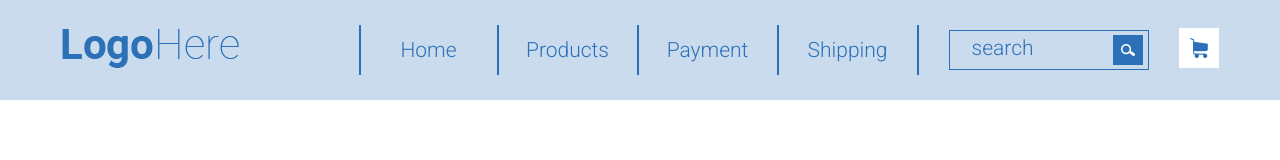
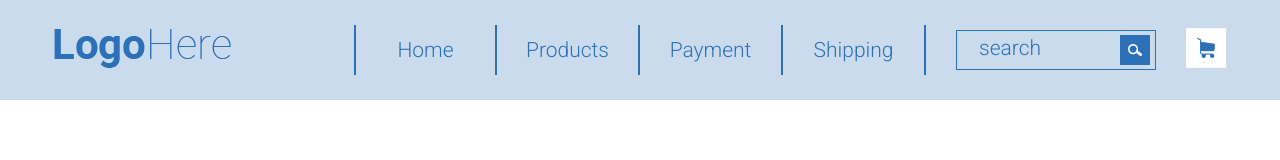
Before and after one commit to Karavan-Ivan/Homework-8, a plain HTML site: page index.html in a window 1280 px wide. Drawn offline with Linux system fonts and the light colour scheme.

Commit message:
change width

```diff
--- a/style.css
+++ b/style.css
@@ -15,10 +15,8 @@ header {
 }
 .menu {
     padding: 15px;
-    width: 140px;
+    width: 143px;
     height: 50px;
-}
-.menu {
     color: #2c71b8;
     border-right: 2px solid #2c71b8;
     font-family: 'Roboto';
@@ -29,7 +27,7 @@ header div:nth-child(2) {
     border-left: 2px solid #2c71b8;
 }
 .logo {
-    margin-right: 120px;
+    margin-right: 123px;
     width: 177px;
 }
 .search {
@@ -60,8 +58,10 @@ header div:nth-child(2) {
     font-size: 21px;
     font-family: 'Roboto';
 }
+.cut {
+    margin-left: 15px;
+}
 .cut img {
     background-color: #ffffff;
     padding: 10px 11px 10px 11px;
-    margin-left: 15px;
 }
```
